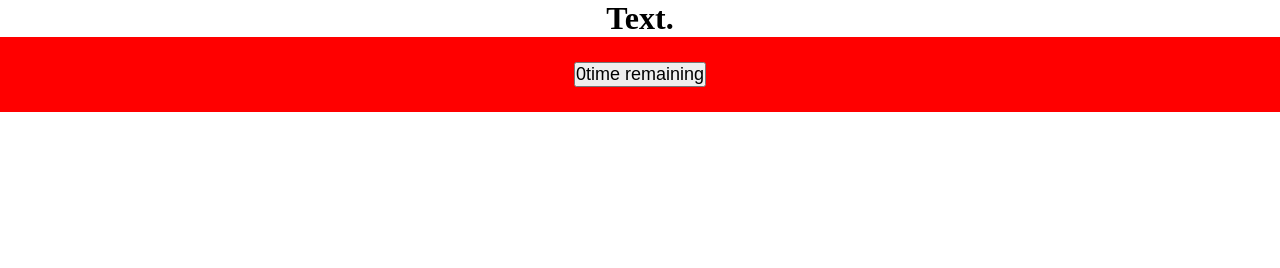
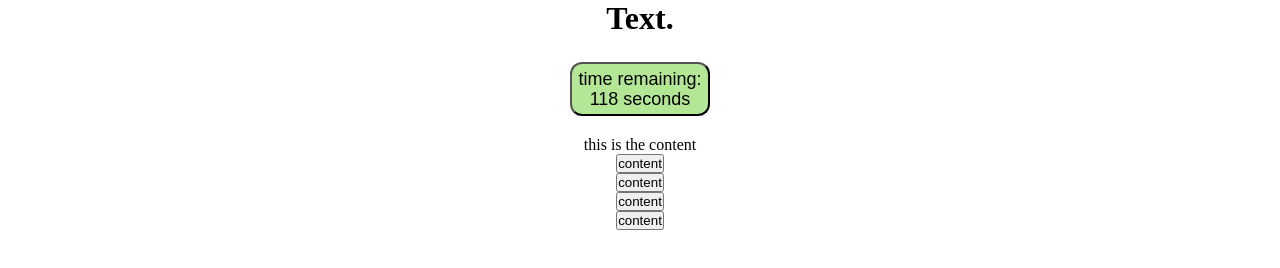
Before and after one commit to JLP-55/Code-quiz-app, a plain HTML site: page index.html in a window 1280 px wide. Both pictures are taken after a click on the button "Start Quiz". Drawn offline with Linux system fonts and the light colour scheme.

Commit message:
initial quesiton function. This had been set up to later add logic so that a user can interact with the content and recieve a correct or incorrect message upon selection an answer.

```diff
--- a/Assets/css/style.css
+++ b/Assets/css/style.css
@@ -1,5 +1,5 @@
 :root {
-    --card-content-bg: red;
+    --button-content-bg: rgb(179, 231, 149);
 }
 
 * {
@@ -14,11 +14,21 @@ h1 {
 
 .card-content-centre {
     display: flex;
-    justify-content: center;
+    flex-direction: column;
+    align-items: center;
     padding: 25px;
-    background-color: var(--card-content-bg);
 }
 
-.quiz-begin {
+.start-button {
+    display: flex;
+    flex-direction: column;
+    justify-content: center;
+    align-items: center;
+    padding: 5px;
+    height: 54px;
+    width: 140px;
+    line-height: 20px;
+    background-color: var(--button-content-bg);
     font-size: large;
+    border-radius: 12px;
 }
--- a/Assets/js/script.js
+++ b/Assets/js/script.js
@@ -1,21 +1,60 @@
-var startButton = document.querySelector(".quiz-begin");
+var startButton = document.querySelector(".start-button");
+
+
+function questions() {
+    // Here is where the newly created element will be displayed.
+    var questionsContent = document.getElementById("card-questions");
+    // Create an element.
+    var questionsHeader = document.createElement("ol");
+    // Give said element some content.
+    questionsHeader.textContent = "this is the content";
+    // Append this element to the card-questions div.
+    questionsContent.appendChild(questionsHeader);
+    // Style the element.
+    questionsHeader.setAttribute("style", "display: flex; flex-direction: column; align-items: center; height: 525px; width: 400px; padding: 20px;");
+
+    var question1 = document.createElement("button");
+    var question2 = document.createElement("button");
+    var question3 = document.createElement("button");
+    var question4 = document.createElement("button");
+
+    question1.textContent = "content";
+    question2.textContent = "content";
+    question3.textContent = "content";
+    question4.textContent = "content";
+
+    question1.setAttribute("style", "display:flex;");
+    question2.setAttribute("style", "display:flex;");
+    question3.setAttribute("style", "display:flex;");
+    question4.setAttribute("style", "display:flex;");
+
+    questionsHeader.appendChild(question1);
+    questionsHeader.appendChild(question2);
+    questionsHeader.appendChild(question3);
+    questionsHeader.appendChild(question4);
+
+};
 
 function beginQuiz() {
+    questions();
     var secondsLeft = 120;
     var timerInterval = setInterval(function() {
         secondsLeft--;
-        startButton.textContent = secondsLeft + "time remaining";
+        startButton.textContent = "time remaining:\n" + secondsLeft + " seconds";
+
 
         // This section of code will run when the quiz is over.
-        if(secondsLeft === 0) {
+        if (secondsLeft === 0) {
             clearInterval(timerInterval);
             // This will link to the second html file?
             secondHtml();
         };
-    }, 10);
+
+    }, 1000);
+
 };
 
 // Add an event listener to the start button. Calls function beginQuiz upon clicking.
 startButton.addEventListener("click", beginQuiz);
 // This calls the function that will run upon loading the page.
-init();
+// init();
--- a/index.html
+++ b/index.html
@@ -13,8 +13,10 @@
 
     <main>
         <div class="card-content-centre">
-            <div></div>
-            <button type="button" class="quiz-begin">Start Quiz</button>
+            <button type="button" class="start-button">Start Quiz</button>
+            <div id="card-questions">
+
+            </div>
         </div>
     </main>
     <script src = "Assets/js/script.js"></script>
```
